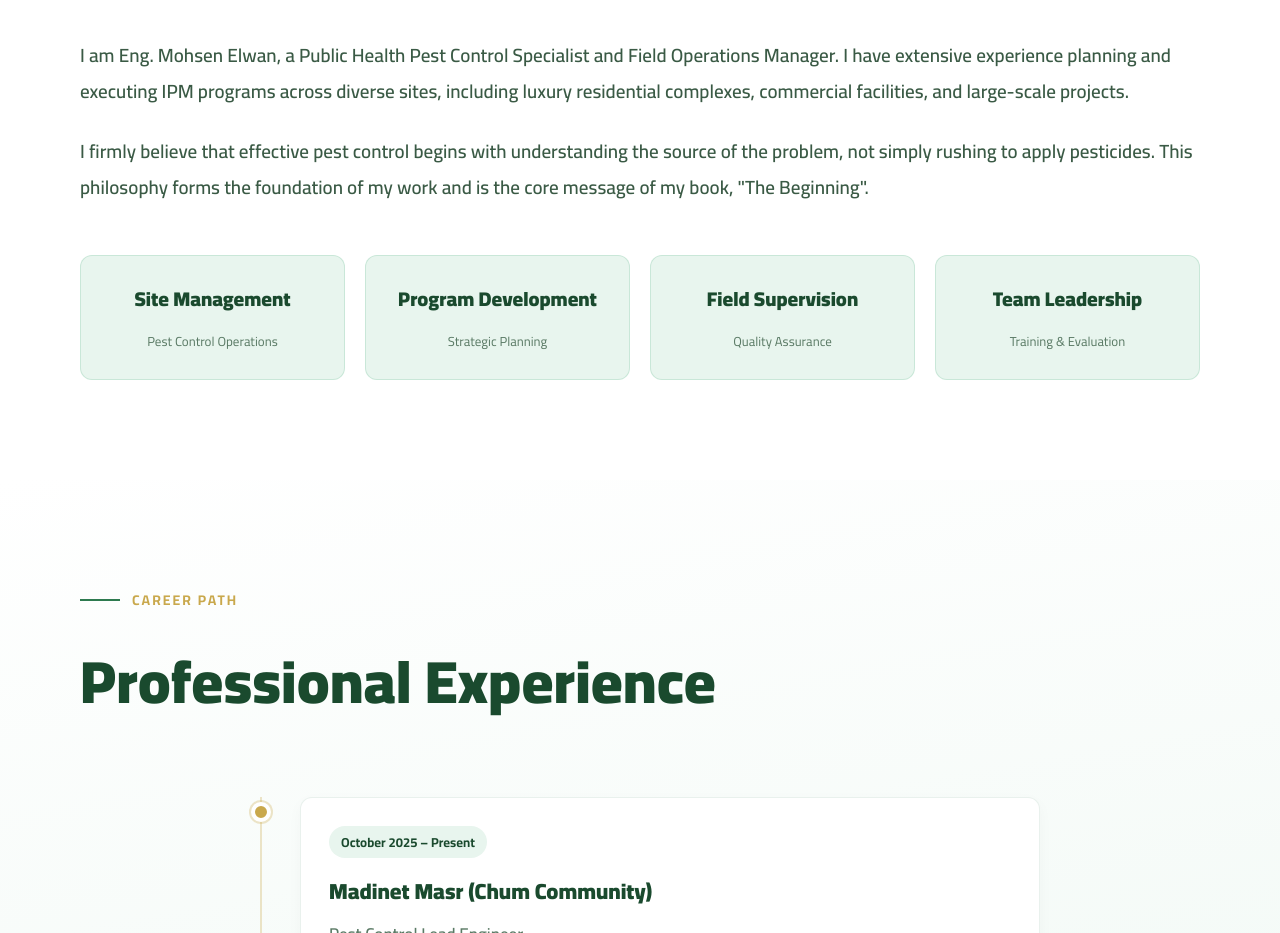
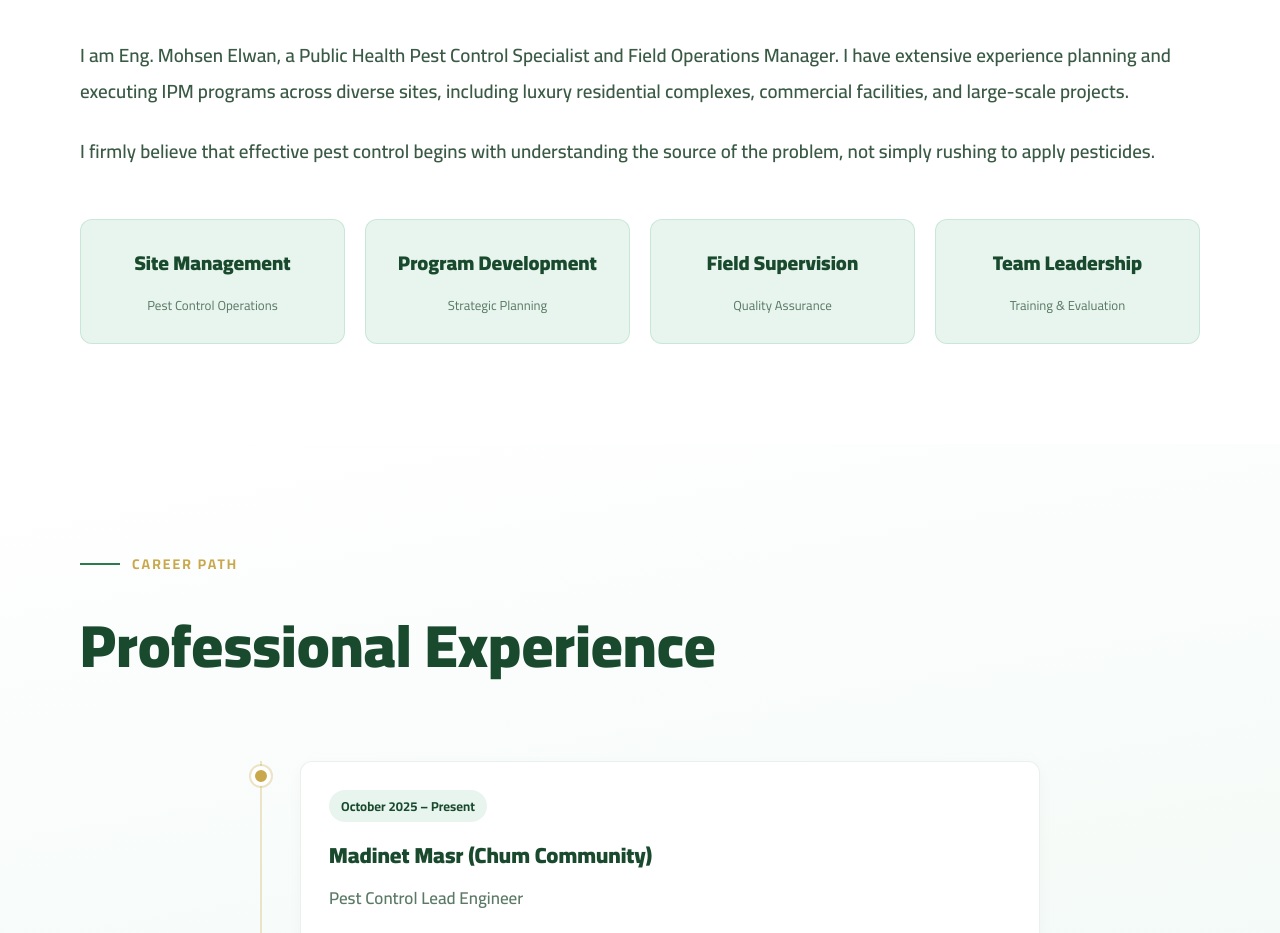
Before and after one commit to raghebmostafa99-eng/mohsen-portfolio, a plain HTML site: page index.html in a window 1280 px wide. Shown: the part 1080-2013 px from the top of the page. Drawn offline with Linux system fonts and the light colour scheme.

Commit message:
Update index.html

```diff
--- a/index.html
+++ b/index.html
@@ -284,7 +284,7 @@
 
   <div class="about-text">
     <p>I am Eng. Mohsen Elwan, a Public Health Pest Control Specialist and Field Operations Manager. I have extensive experience planning and executing IPM programs across diverse sites, including luxury residential complexes, commercial facilities, and large-scale projects.</p>
-    <p>I firmly believe that effective pest control begins with understanding the source of the problem, not simply rushing to apply pesticides. This philosophy forms the foundation of my work and is the core message of my book, "The Beginning".</p>
+    <p>I firmly believe that effective pest control begins with understanding the source of the problem, not simply rushing to apply pesticides.</p>
   </div>
 
   <div class="about-cards-grid">
```
